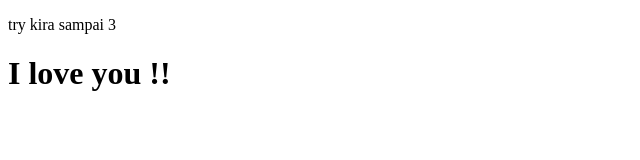
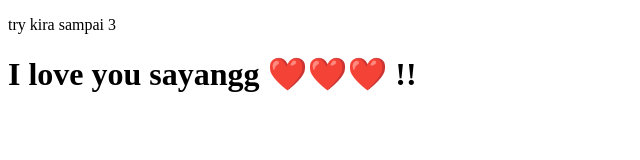
Before and after one commit to akluha72/teruntuksayang, a plain HTML site: page test.html in a window 1280 px wide. Shown: the whole page, without its empty margins (0-640 px from the left). Drawn offline with Linux system fonts and the light colour scheme.

Commit message:
Update test.html

```diff
--- a/test.html
+++ b/test.html
@@ -6,7 +6,7 @@
 <script>
 	setTimeout(getElmt, 3000);
 	function getElmt () {
-	document.getElementById("text").innerHTML = "I love you !!";
+	document.getElementById("text").innerHTML = "I love you sayangg ❤️❤️❤️ !!";
 	}
 </script>
 
```
